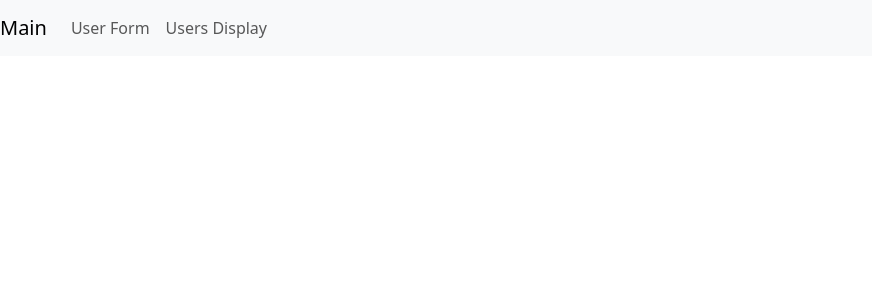
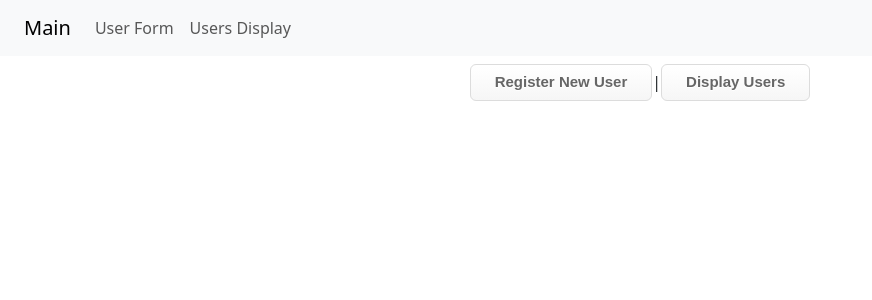
Before and after one commit to dimostant/SpringBoot-Angular-Interview-App, an Angular app in the folder frontend/: page / in a window 1280 px wide. Shown: the top 300 px of the page, without its empty margins (0-872 px from the left). Built offline with nearby package versions, Linux system fonts and the light colour scheme.

Commit message:
add home component html and link to app component

```diff
--- a/frontend/src/app/app.component.html
+++ b/frontend/src/app/app.component.html
@@ -1,4 +1,4 @@
-<nav class="navbar navbar-expand-lg navbar-light bg-light">
+<nav class="navbar navbar-expand-lg navbar-light bg-light px-4">
   <a class="navbar-brand" href="#">Main</a>
   <button class="navbar-toggler" type="button" data-toggle="collapse" data-target="#navbarNavDropdown" aria-controls="navbarNavDropdown" aria-expanded="false" aria-label="Toggle navigation">
     <span class="navbar-toggler-icon"></span>
--- a/frontend/src/app/app.routes.ts
+++ b/frontend/src/app/app.routes.ts
@@ -2,14 +2,12 @@ import { Routes } from '@angular/router';
 import { UserFormComponent } from './user-form/user-form.component';
 import { UsersDisplayComponent } from './users-display/users-display.component';
 import { UserDisplayComponent } from './user-display/user-display.component';
-
-import { app } from '../../server';
-import { AppComponent } from './app.component';
+import { HomeComponent } from './home/home.component';
 
 
 export const routes: Routes = [
     { path: 'UserForm', component: UserFormComponent },
     { path: 'UsersDisplay', component: UsersDisplayComponent },
     { path: 'UserDisplay', component: UserDisplayComponent },
-    //{ path: '', component: AppComponent }
+    { path: '', component: HomeComponent }
 ];
--- /dev/null
+++ b/frontend/src/app/home/home.component.html
@@ -0,0 +1,4 @@
+<div class="d-flex justify-content-center align-items-center py-2">
+    <a class="button mx-6" routerLink="/UserForm">Register New User</a> |
+    <a class="button mx-6" routerLink="/UsersDisplay">Display Users</a>
+</div>
--- /dev/null
+++ b/frontend/src/app/home/home.component.scss
@@ -0,0 +1,23 @@
+.button {
+    box-shadow: inset 0 1px 0 0 #ffffff;
+    background: #ffffff linear-gradient(to bottom, #ffffff 5%, #f6f6f6 100%);
+    border-radius: 6px;
+    border: 1px solid #dcdcdc;
+    display: inline-block;
+    cursor: pointer;
+    color: #666666;
+    font-family: Arial, sans-serif;
+    font-size: 15px;
+    font-weight: bold;
+    padding: 6px 24px;
+    text-decoration: none;
+    text-shadow: 0 1px 0 #ffffff;
+    outline: 0;
+}
+.activebutton {
+    box-shadow: inset 0 1px 0 0 #dcecfb;
+    background: #bddbfa linear-gradient(to bottom, #bddbfa 5%, #80b5ea 100%);
+    border: 1px solid #84bbf3;
+    color: #ffffff;
+    text-shadow: 0 1px 0 #528ecc;
+}
```
Also changed, not shown: frontend/src/app/home/home.component.ts (added, +12 -0 lines), frontend/src/app/app.component.scss (indentation only), 1 other file (tests, documents, lock files or other folders).
